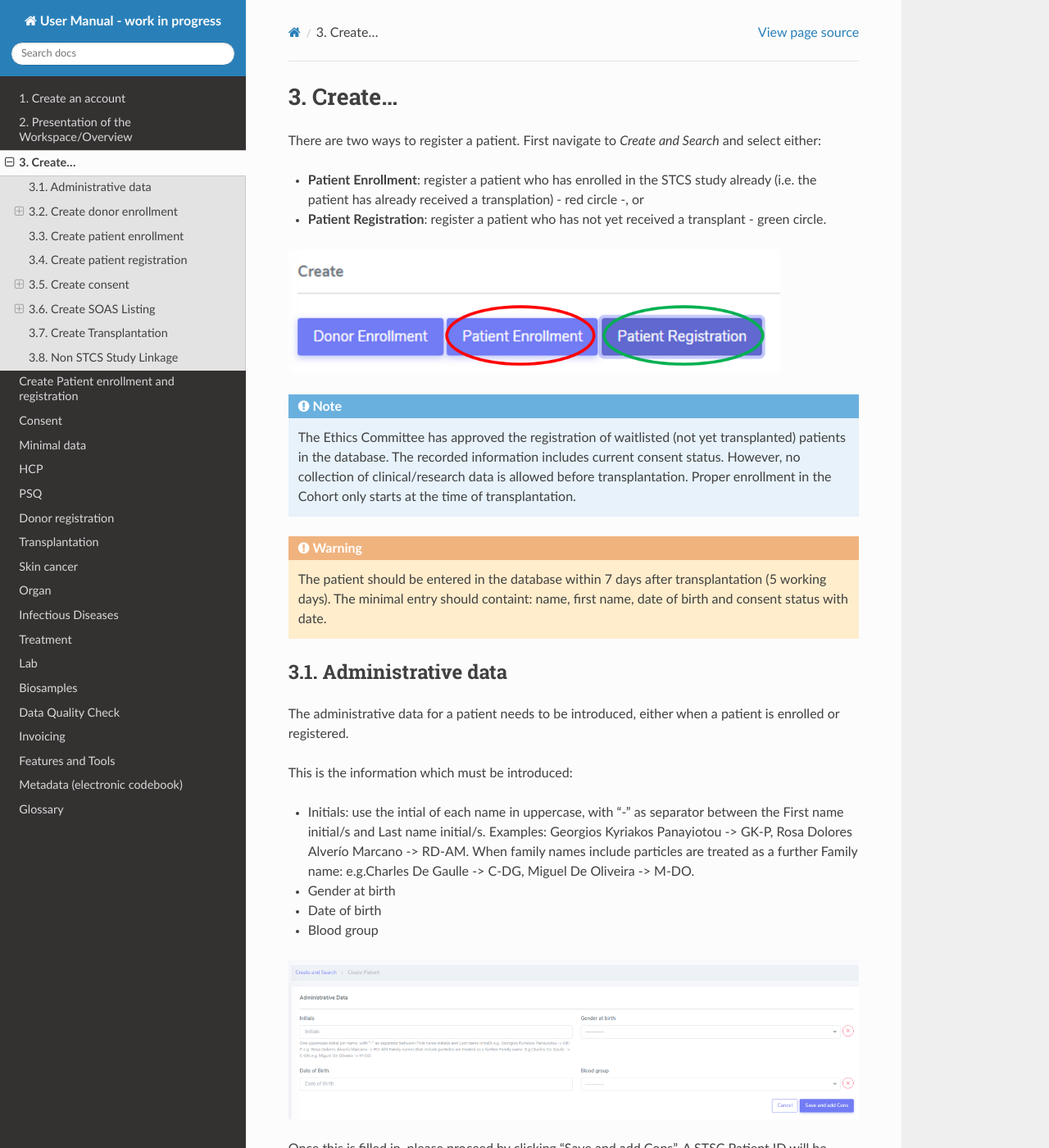
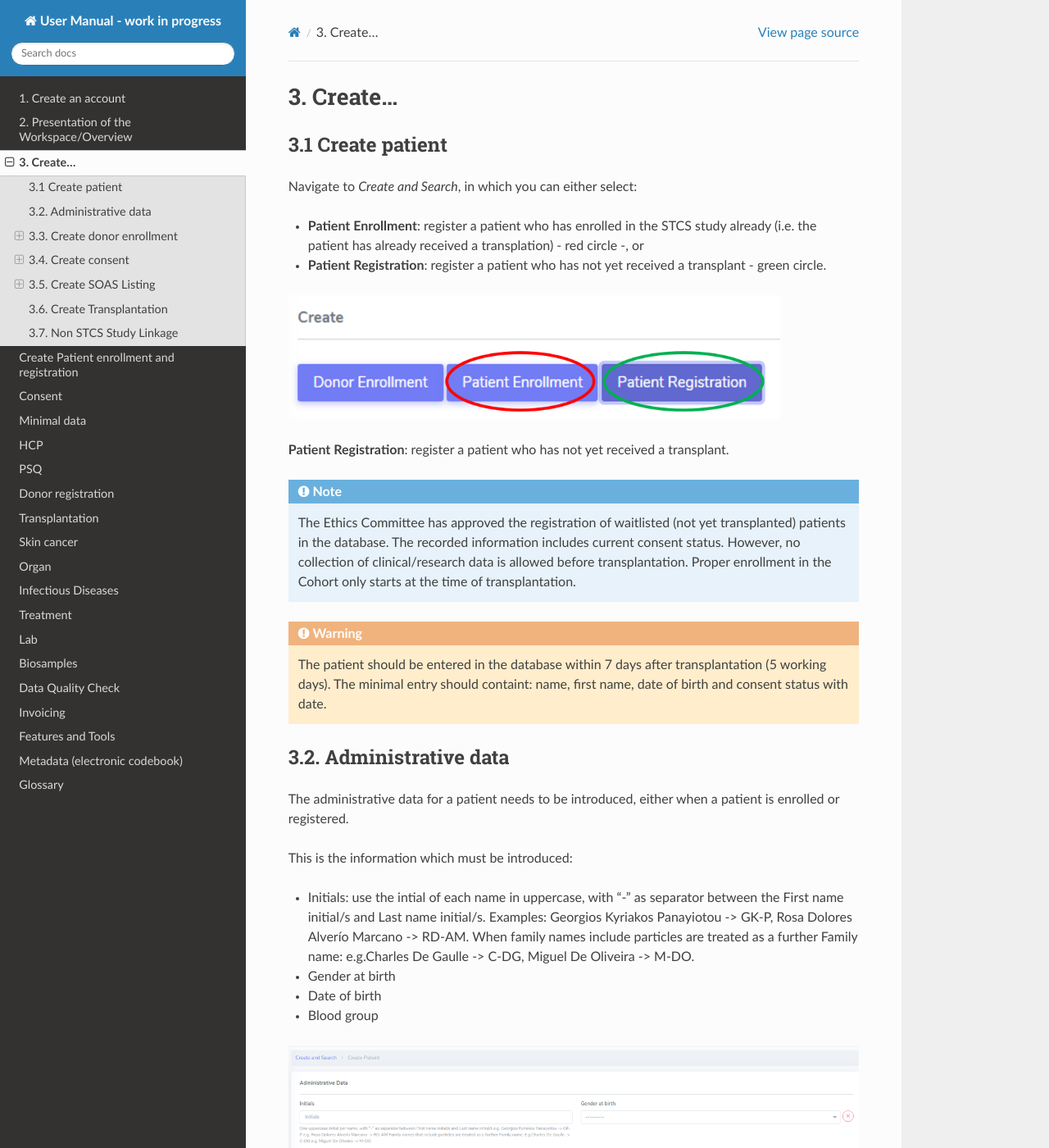
Before and after one commit to swiss-transplant-cohort-study/3LC-user-manual, a Sphinx documentation site: the page built from docs/source/createPatDon.rst, in a window 1280 px wide and 1400 px high. Shown: the whole window at 82% size. Built offline with Sphinx 7.4.7 and the Read the Docs theme 3.1.0, drawn with Linux system fonts in a browser that asks for light colours; some of the changed text lies outside the part shown.

Commit message:
Update createPatDon.rst

```diff
--- a/docs/source/createPatDon.rst
+++ b/docs/source/createPatDon.rst
@@ -1,7 +1,10 @@
 3. Create...
 ##############
 
-There are two ways to register a patient. First navigate to *Create and Search* and select either:
+3.1 Create patient
+****************************
+
+Navigate to *Create and Search*, in which you can either select:
 
 * **Patient Enrollment**: register a patient who has enrolled in the STCS study already (i.e. the patient has already received a transplation) - red circle -, or
 * **Patient Registration**: register a patient who has not yet received a transplant - green circle.
@@ -9,11 +12,13 @@ There are two ways to register a patient. First navigate to *Create and Search*
 .. image:: PatPaths.png
    :width: 600
 
+**Patient Registration**: register a patient who has not yet received a transplant.
+
 .. note:: The Ethics Committee has approved the registration of waitlisted (not yet transplanted) patients in the database. The recorded information includes current consent status. However, no collection of clinical/research data is allowed before transplantation. Proper enrollment in the Cohort only starts at the time of transplantation.
 
 .. warning:: The patient should be entered in the database within 7 days after transplantation (5 working days). The minimal entry should containt: name, first name, date of birth and consent status with date.
 
-3.1. Administrative data
+3.2. Administrative data
 *****************************
 
 The administrative data for a patient needs to be introduced, either when a patient is enrolled or registered.
@@ -73,15 +78,7 @@ Here are the different types of donors which are possible:
 
 .. tip:: More details can be found in our `Youtube <https://www.youtube.com/watch?v=ZWZr9FcZ0js>`_ page.
 
-3.3. Create patient enrollment
-**********************************
-
-(in construction)
-
-3.4. Create patient registration
-*************************************
-
-3.5. Create consent
+3.4. Create consent
 ***********************
 
 Consent management
@@ -198,5 +195,5 @@ To add transplantations (second or re-transplantations, go on Patient Admin (lef
 
 .. note:: When adding a re-transplantation do not forget to enter a FUP and to stop the organ prior to adding the new one.
 
-3.8. Non STCS Study Linkage
+3.7. Non STCS Study Linkage
 *********************************
```
Also changed, not shown: other parts of docs/source/createPatDon.rst (+3 -3 lines).
